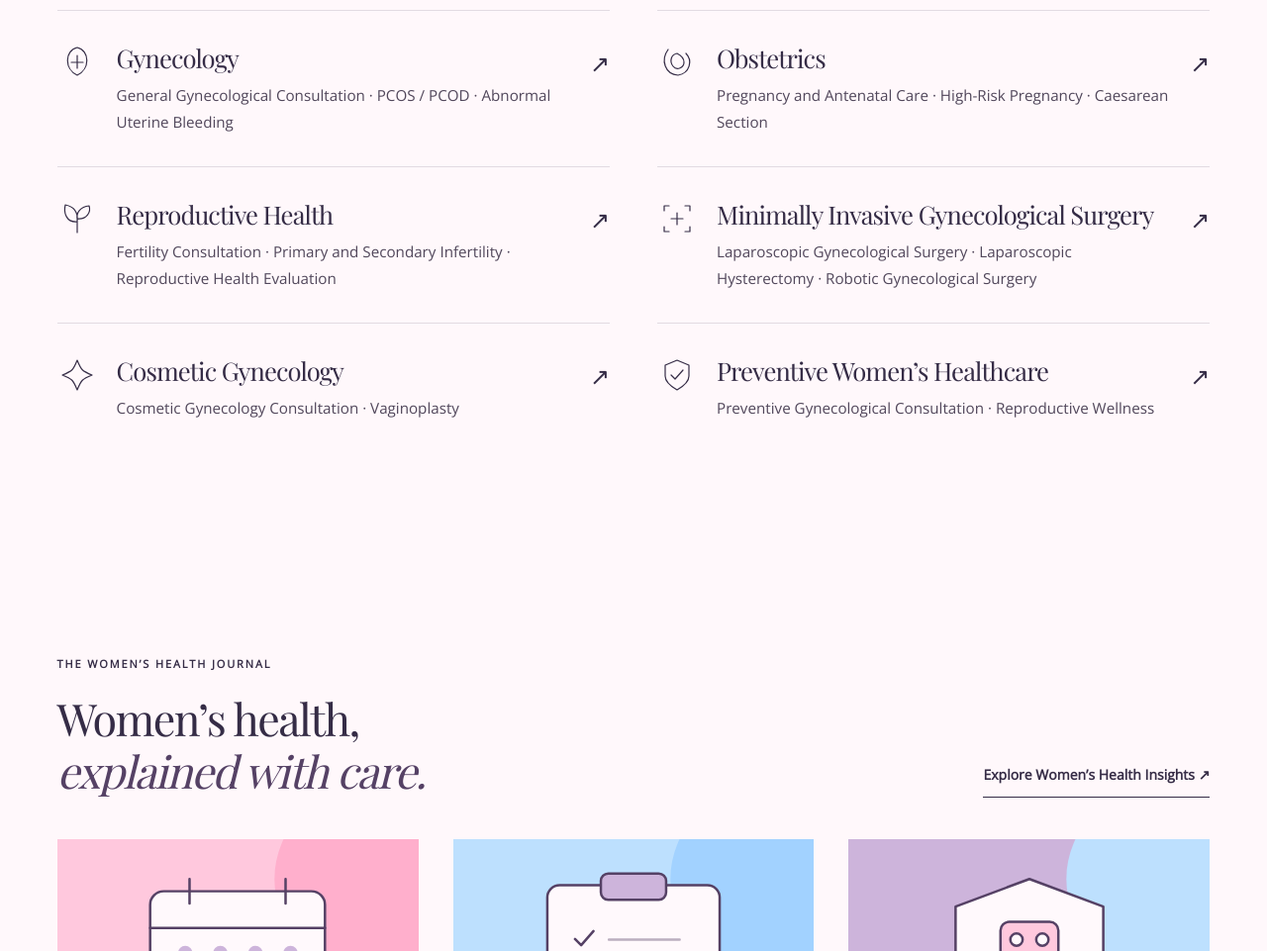
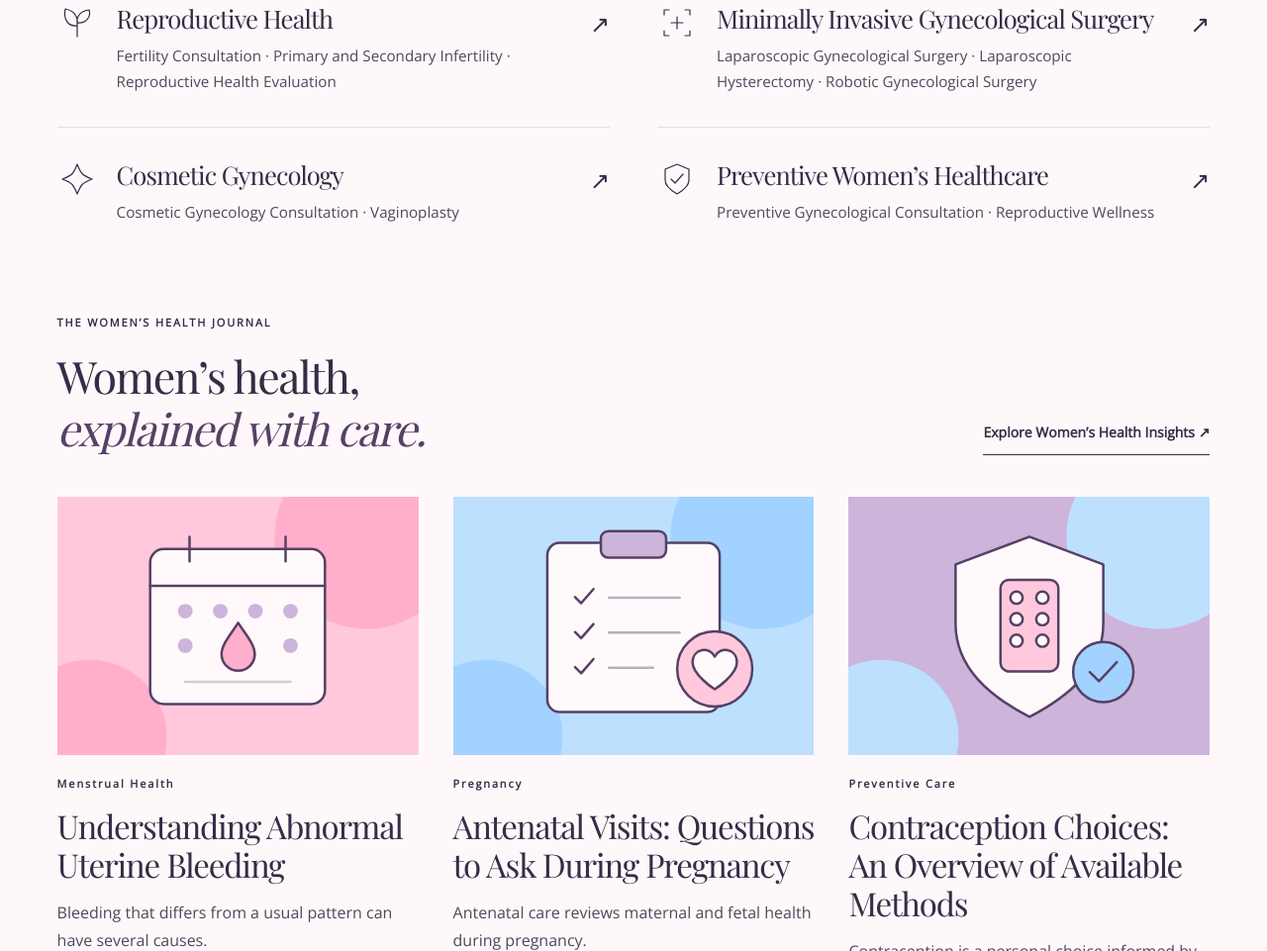
Before and after one commit to reddyprasadkv-sunsolv/drvasundara, an Astro site: page / in a window 1280 px wide. Shown: the part 2535-3496 px from the top of the page at 99% size. Built offline with nearby package versions, Linux system fonts and the light colour scheme; Astro itself is replaced by a stand-in of ours.

Commit message:
Reduce homepage section gaps and doubled vertical padding

```diff
--- a/src/pages/index.astro
+++ b/src/pages/index.astro
@@ -14,6 +14,7 @@ import { approvedServiceGroups } from '../data/services';
 ---
 
 <Base title="Thoughtful Care for Every Stage of Womanhood">
+  <div class="homepage">
     <section class="hero container">
       <div class="hero-copy">
         <span class="eyebrow">
@@ -127,7 +128,10 @@ import { approvedServiceGroups } from '../data/services';
         </div>
       </div>
     </section>
-  <section class="services-section container" aria-labelledby="services-title">
+    <section
+      class="services-section container"
+      aria-labelledby="services-title"
+    >
       <div class="section-heading">
         <div>
           <span class="eyebrow">CARE, THROUGH LIFE’S CHAPTERS</span>
@@ -140,7 +144,10 @@ import { approvedServiceGroups } from '../data/services';
       </div>
       <ServiceList compact />
     </section>
-  <section class="insights-section container" aria-labelledby="insights-title">
+    <section
+      class="insights-section container"
+      aria-labelledby="insights-title"
+    >
       <div class="section-heading">
         <div>
           <span class="eyebrow">THE WOMEN’S HEALTH JOURNAL</span>
@@ -204,4 +211,18 @@ import { approvedServiceGroups } from '../data/services';
       <FaqList />
     </section>
     <AppointmentSection />
+  </div>
 </Base>
+
+<style>
+  .homepage {
+    --section: clamp(40px, 4.5vw, 64px);
+  }
+  .homepage .services-section + .insights-section,
+  .homepage .insights-section + .insights-section {
+    padding-top: 0;
+  }
+  .homepage .doctor-section {
+    padding-block: var(--section);
+  }
+</style>
```
Also changed, not shown: .github/pages-deployment-request.json. Lines whose indentation alone changed are shown as unchanged.
